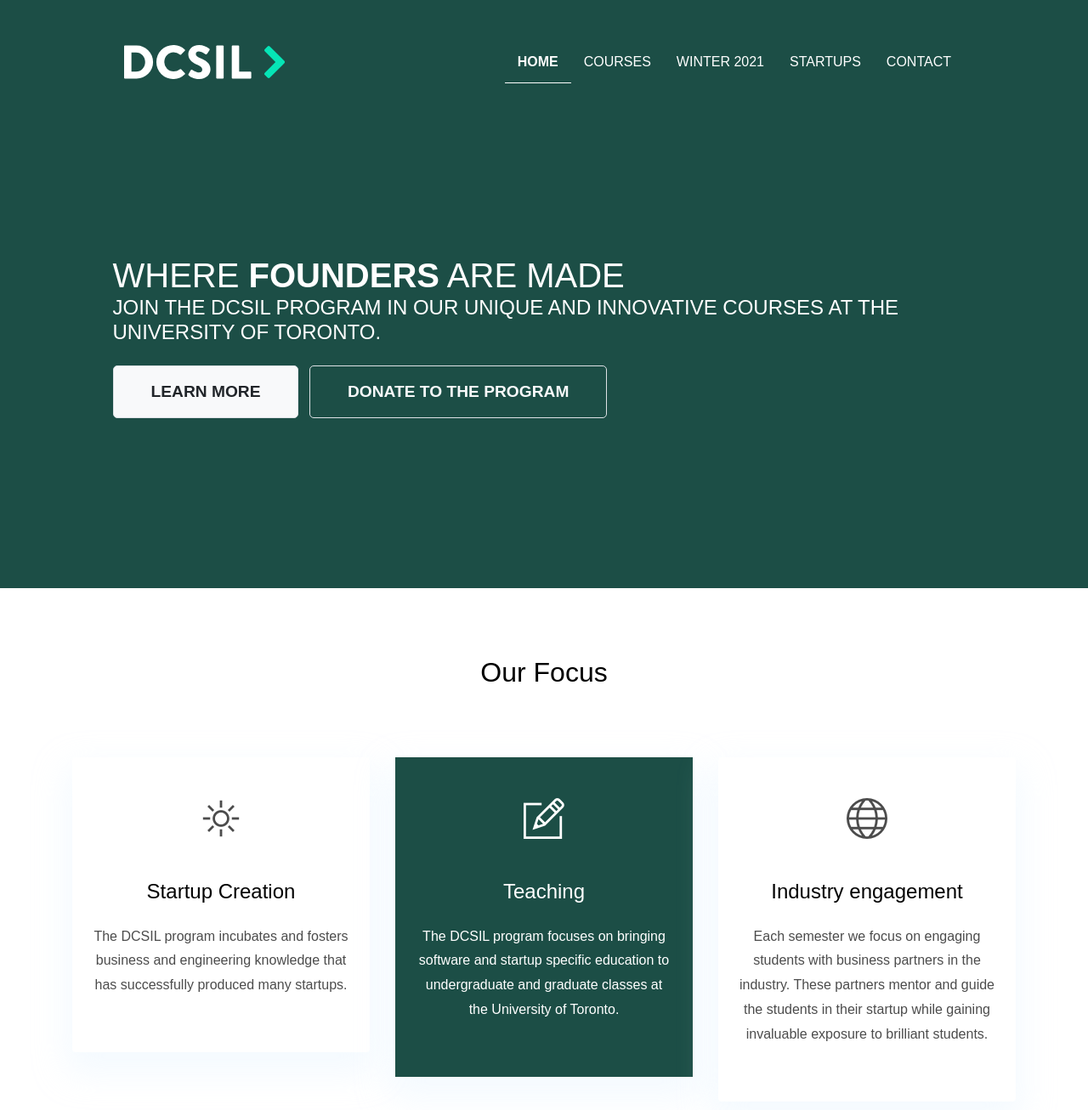
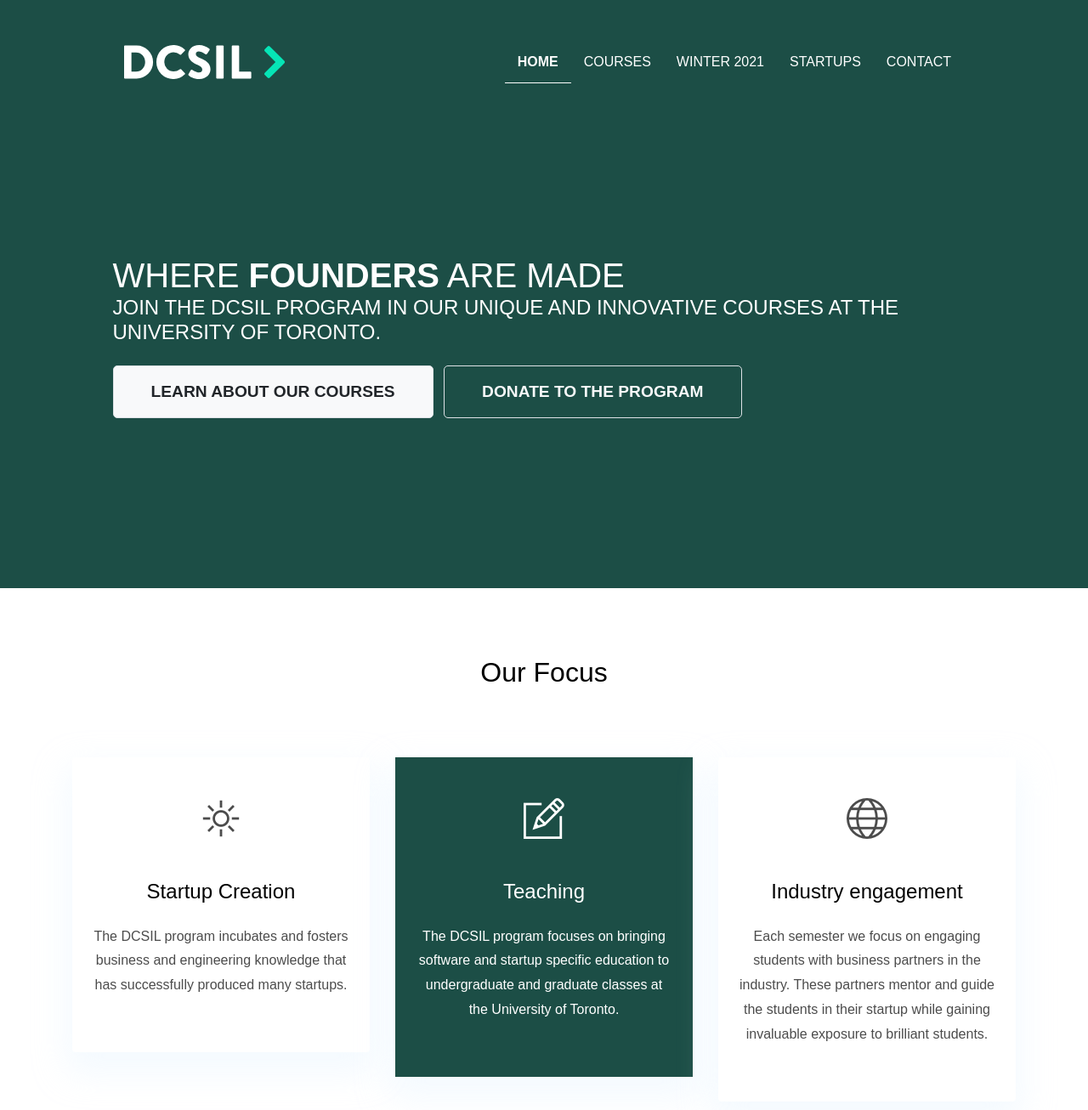
Before and after one commit to dcsil/website, a Jekyll site: the page built from index.html, in a window 1280 px wide and 1400 px high. Shown: the top 1306 px of the window at 85% size. Built offline with Jekyll 4.4.1, drawn with Linux system fonts in a browser that asks for light colours.

Commit message:
Lazyload some images, fix some lighthouse reporting items

```diff
--- a/_data/settings.yml
+++ b/_data/settings.yml
@@ -27,7 +27,7 @@
 hero:
   hero-title: WHERE <strong>FOUNDERS</strong> ARE MADE
   hero-subtitle: Join the DCSIL Program in our unique and innovative courses at the University of Toronto.
-  hero-btn-text: Learn More
+  hero-btn-text: Learn about our Courses
   hero-btn-link: student-courses
   hero-secondary-btn-text: Donate to the Program
   hero-secondary-btn-link: https://donate.utoronto.ca/DCSIL
@@ -47,7 +47,7 @@
   DCSIL’s priorities include teaching entrepreneurship, research to commercialization, startup creation, and student-industry engagement.
 
 blurb-btn-link: 'student-courses'
-blurb-btn-name: Learn more
+blurb-btn-name: Learn morabout our courses
 
 # About Page
 
--- a/_includes/skeleton/head.html
+++ b/_includes/skeleton/head.html
@@ -5,6 +5,7 @@
   <!-- mobile responsive meta -->
   <meta name="viewport" content="width=device-width, initial-scale=1, maximum-scale=5">
   <meta name="description" content="{%if page.description%}{{page.description}}{%else%}{{site.data.settings.description}}{%endif%}">
+  <meta name="theme-color" content="#1C4E46">
 
   {% if site.author %}
   <meta name="author" content="{{ . }}">
@@ -21,4 +22,5 @@
   <!--Favicon-->
   <link rel="shortcut icon" href="{{ '/assets/images/favicon.png' | relative_url }} " type="image/x-icon">
   <link rel="icon" href="{{ '/assets/images/favicon.png' | relative_url }} " type="image/x-icon">
+  <link rel="apple-touch-icon" href="{{ '/assets/images/apple_touch.png' | relative_url }}">
 </head>
--- a/_includes/startups/section.html
+++ b/_includes/startups/section.html
@@ -14,7 +14,7 @@
       {% for item in site.data.settings.startups %}
       <div class="col-lg-4 col-6 mb-4 shuffle-item">
         <div class="position-relative rounded hover-wrapper">
-          <img src="{{ site.baseurl }}/{{ item.image }}" alt="portfolio-image" class="img-fluid rounded w-100 d-block">
+          <img src="{{ site.baseurl }}/{{ item.image }}" height="256" width="auto" loading="lazy" alt="portfolio-image" class="img-fluid rounded w-100 d-block">
           <div class="hover-overlay">
             <div class="hover-content">
               <a class="btn btn-light btn-sm" href="{{ item.url }}">{{ item.text }}</a>
--- a/_includes/startups/slider.html
+++ b/_includes/startups/slider.html
@@ -2,7 +2,7 @@
 <div class="startup-slider d-flex align-items-center">
   {% for slider-item in site.data.settings.startup-slider-items %}
   <a href="{{ slider-item.url }}" class="text-center d-block outline-0 p-4">
-    <img class="d-unset img-fluid" src="{{ site.baseurl }}/{{ slider-item.logo }}" height="48" width="auto" style="width: auto; height: 48px; max-height: 48px" alt="client-logo">
+    <img class="d-unset img-fluid" height="75" width="auto" loading="lazy" src="{{ site.baseurl }}/{{ slider-item.logo }}" height="48" width="auto" style="width: auto; height: 48px; max-height: 48px" alt="client-logo">
   </a>
   {% endfor %}
 </div>
--- a/assets/scss/templates/_homepage.scss
+++ b/assets/scss/templates/_homepage.scss
@@ -94,6 +94,9 @@
   img {
     transition: .3s ease;
     transform: scale(1.1);
+    height: 256px;
+    width: auto;
+    object-fit: cover;
   }
 
   &:hover {
```
Also changed, not shown: assets/images/apple_touch.png (added), 1 other file.
